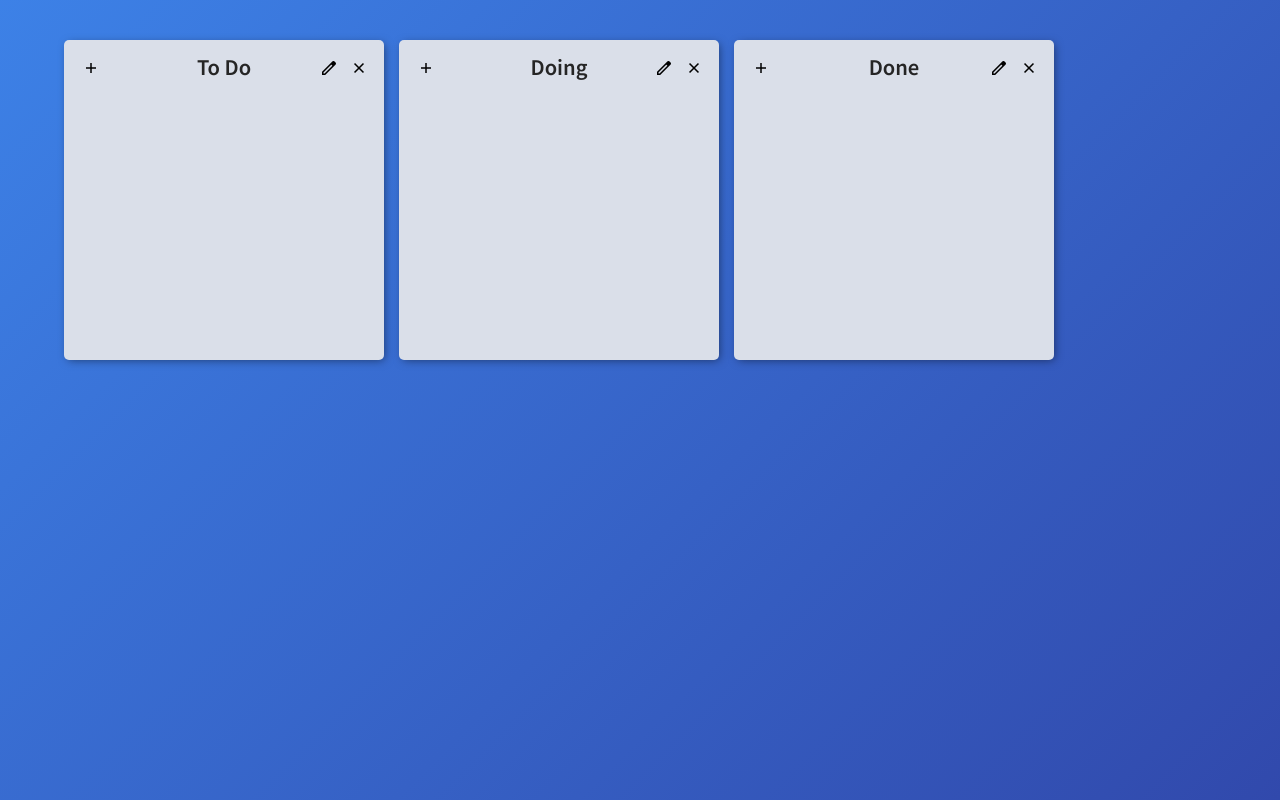
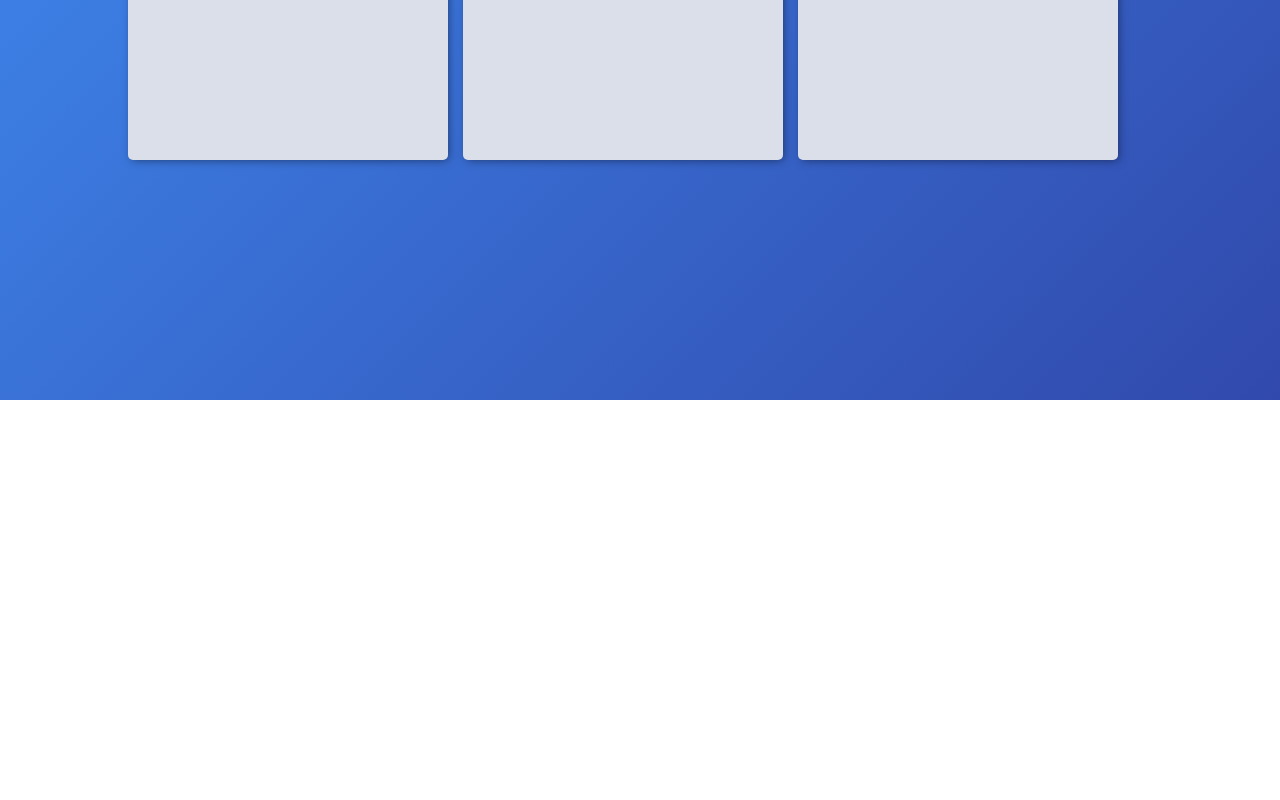
Before and after one commit to songforthemute/rello, a React (Create React App) app: page / in a window 1280 px wide. Shown: the part 400-1200 px from the top of the page. After the commit the page ends 800 px from the top, so only its background shows below. Built offline with nearby package versions, Linux system fonts and the light colour scheme.

Commit message:
Reactive CSS 2

```diff
--- a/src/App.tsx
+++ b/src/App.tsx
@@ -10,19 +10,22 @@ import AddBoard from "./components/AddBoard";
 import DetailModal from "./components/DetailModal";
 
 const Wrapper = styled.div<{ boardCount: number }>`
-    /* overflow: hidden; */
     margin: 15px;
     display: flex;
     width: 90vw;
+    max-width: 1024px;
     margin: 0 auto;
     justify-content: center;
     align-items: center;
-    height: ${(props) => `${Math.ceil(props.boardCount / 4) * 10 + 100}vh`};
+    height: ${(props) =>
+        `${Math.max(100, Math.ceil(props.boardCount / 4) * 30 + 50)}vh`};
     @media screen and (max-width: 1024px) {
-        height: ${(props) => `${Math.ceil(props.boardCount / 3) * 15 + 100}vh`};
+        height: ${(props) =>
+            `${Math.max(100, Math.ceil(props.boardCount / 3) * 40 + 50)}vh`};
     }
     @media screen and (max-width: 425px) {
-        height: ${(props) => `${Math.ceil(props.boardCount / 2) * 20 + 100}vh`};
+        height: ${(props) =>
+            `${Math.max(100, Math.ceil(props.boardCount / 2) * 30 + 50)}vh`};
     }
 `;
 
@@ -34,27 +37,19 @@ const Boards = styled.div`
     width: 100%;
     gap: 15px;
     @media screen and (max-width: 1024px) {
-        margin-left: 10px;
-        margin-right: 10px;
+        gap: 20px 5px;
+        grid-template-columns: 1fr 1fr 1fr;
+    }
+    @media screen and (max-width: 768px) {
         gap: 10px;
-        display: grid;
         grid-template-columns: 1fr 1fr 1fr;
     }
     @media screen and (max-width: 425px) {
-        display: grid;
+        gap: 10px;
         grid-template-columns: 1fr 1fr;
     }
 `;
 
-const Space = styled.div`
-    padding: 80px;
-    @media screen and (max-width: 768px) {
-        padding: 70px;
-    }
-    @media screen and (max-width: 425px) {
-        padding: 10px;
-    }
-`;
 
 const App = () => {
     const localToDos = useRecoilValue(toDoState);
@@ -125,16 +120,10 @@ const App = () => {
         <>
             <GlobalStyle />
 
-            {detailModal.isShow && (
-                <>
-                    <div tabIndex={0} />
-                    <DetailModal />
-                    <div tabIndex={0} />
-                </>
-            )}
+            {detailModal.isShow && <DetailModal />}
 
             <AddBoard />
-            <Space />
+
             <DragDropContext onDragEnd={_onDragEnd}>
                 <Bin />
                 <Wrapper boardCount={Object.keys(toDos).length}>
@@ -145,7 +134,6 @@ const App = () => {
                     </Boards>
                 </Wrapper>
             </DragDropContext>
-            <Space />
         </>
     );
 };
--- a/src/components/DetailModal.tsx
+++ b/src/components/DetailModal.tsx
@@ -5,6 +5,8 @@ import styled from "styled-components";
 import { modalState, toDoState } from "./atoms";
 
 const BackGround = styled.div`
+    top: 0;
+    left: 0;
     position: absolute;
     display: flex;
     justify-content: center;
@@ -18,7 +20,6 @@ const BackGround = styled.div`
 
 const Modal = styled.div`
     position: relative;
-    /* display: flex; */
     background: linear-gradient(
         150deg,
         rgba(218, 223, 233, 1) 0%,
@@ -190,7 +191,6 @@ const DetailModal = () => {
         setDetailModal(() => {
             return { modal: undefined, boardId: undefined, isShow: false };
         });
-        document.body.style.overflow = "";
     };
 
     const _onKeyDown = (e: KeyboardEvent<HTMLDivElement>) => {
@@ -208,7 +208,14 @@ const DetailModal = () => {
 
     // 컴포넌트 렌더링될 때 오토포커싱
     useEffect(() => {
+        const nowScrollY = window.scrollY;
+        document.body.style.overflow = "hidden";
+        window.scrollTo(0, nowScrollY);
         modalRef.current?.focus();
+        return () => {
+            document.body.style.overflow = "";
+            window.scrollTo(0, nowScrollY);
+        };
     }, []);
 
     return (
--- a/src/components/DraggableCard.tsx
+++ b/src/components/DraggableCard.tsx
@@ -85,7 +85,6 @@ const DraggableCard = ({
             const data = toDos[boardId].find((toDo) => toDo.id === cardId);
             return { isShow: true, boardId, modal: data };
         });
-        document.body.style.overflow = "hidden";
     };
 
     return (
```
